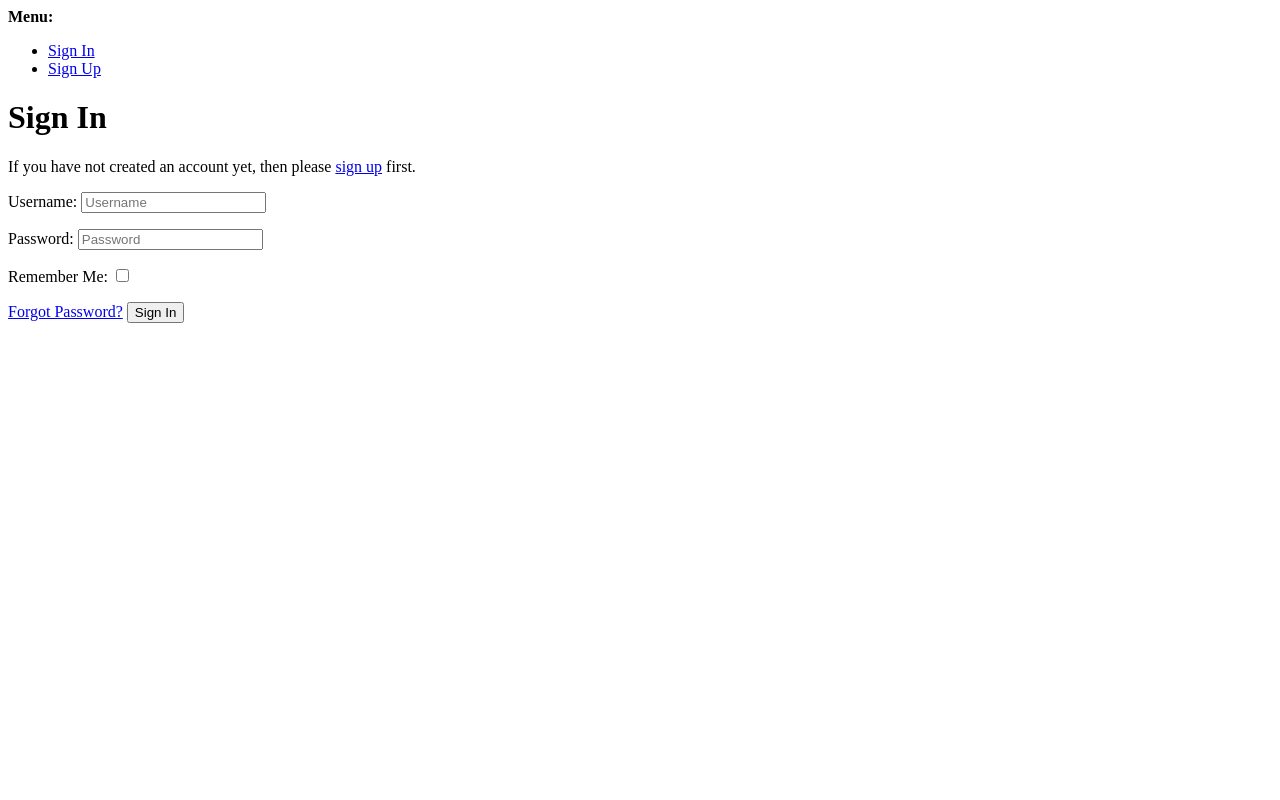
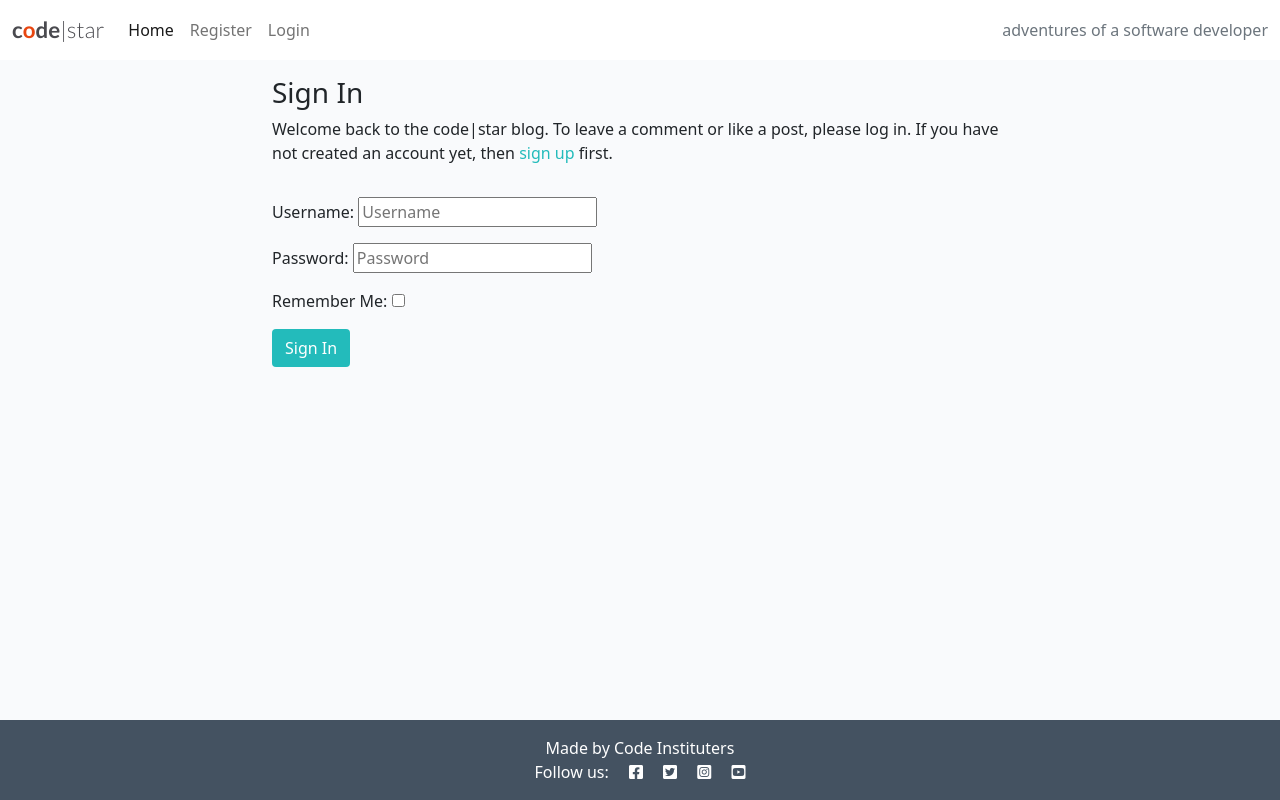
Before and after one commit to ianmeigh/django-blog, a Django app: page /accounts/login/ in a window 1280 px wide. Run offline with Django 3.2, Linux system fonts and the light colour scheme; some libraries are stand-ins or nearby versions.

Commit message:
feat: update django-auth login template

```diff
--- a/templates/account/login.html
+++ b/templates/account/login.html
@@ -1,4 +1,4 @@
-{% extends "account/base.html" %}
+{% extends "base.html" %}
 
 {% load i18n %}
 {% load account socialaccount %}
@@ -6,41 +6,29 @@
 {% block head_title %}{% trans "Sign In" %}{% endblock %}
 
 {% block content %}
-
-<h1>{% trans "Sign In" %}</h1>
-
-{% get_providers as socialaccount_providers %}
-
-{% if socialaccount_providers %}
-<p>{% blocktrans with site.name as site_name %}Please sign in with one
-of your existing third party accounts. Or, <a href="{{ signup_url }}">sign up</a>
-for a {{ site_name }} account and sign in below:{% endblocktrans %}</p>
-
-<div class="socialaccount_ballot">
-
-  <ul class="socialaccount_providers">
-    {% include "socialaccount/snippets/provider_list.html" with process="login" %}
-  </ul>
-
-  <div class="login-or">{% trans 'or' %}</div>
-
+<div class="container">
+  <div class="row">
+    <div class="col-md-8 mt-3 offset-md-2">
+      <h3>{% trans "Sign In" %}</h3>
+      <p>
+        {% blocktrans %}Welcome back to the code|star blog. To leave a comment or like a post, please log in. If
+        you have not created an account yet, then <a class="link" href="{{ signup_url }}">sign up</a>
+        first.{% endblocktrans %}
+      </p>
     </div>
-
-{% include "socialaccount/snippets/login_extra.html" %}
-
-{% else %}
-<p>{% blocktrans %}If you have not created an account yet, then please
-<a href="{{ signup_url }}">sign up</a> first.{% endblocktrans %}</p>
-{% endif %}
-
+  </div>
+  <div class="row">
+    <div class="col-md-8 mt-3 offset-md-2">
       <form class="login" method="POST" action="{% url 'account_login' %}">
         {% csrf_token %}
         {{ form.as_p }}
         {% if redirect_field_value %}
         <input type="hidden" name="{{ redirect_field_name }}" value="{{ redirect_field_value }}" />
         {% endif %}
-  <a class="button secondaryAction" href="{% url 'account_reset_password' %}">{% trans "Forgot Password?" %}</a>
-  <button class="primaryAction" type="submit">{% trans "Sign In" %}</button>
+        <!-- <a class="button secondaryAction" href="{% url 'account_reset_password' %}">{% trans "Forgot Password?" %}</a> -->
+        <button class="btn btn-signup right" type="submit">{% trans "Sign In" %}</button>
       </form>
-
+    </div>
+  </div>
+</div>
 {% endblock %}
```
Lines whose indentation alone changed are shown as unchanged.
